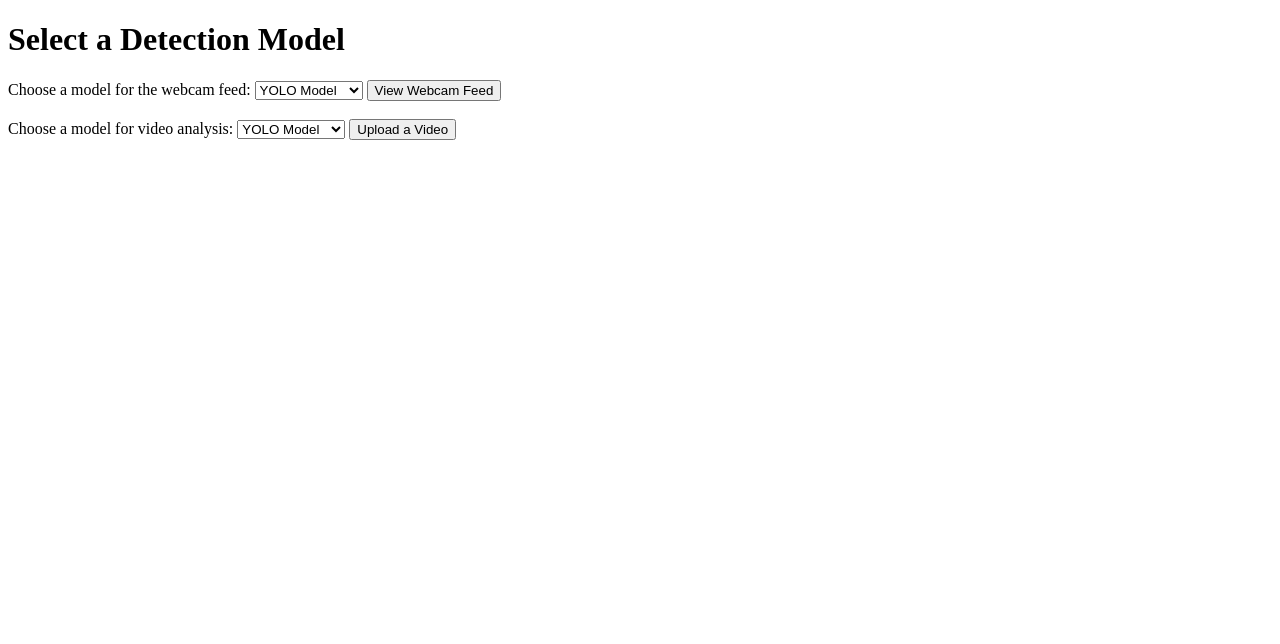
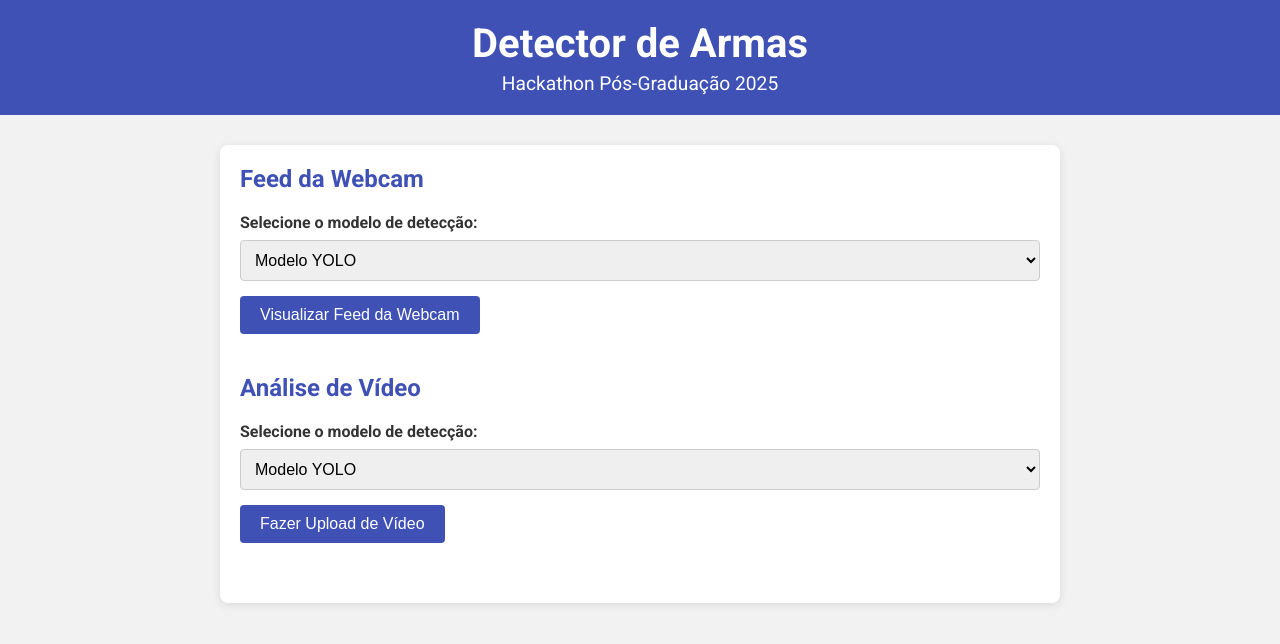
Before and after one commit to rodrigozanel/gun-detector, a Flask app: page / in a window 1280 px wide. Shown: the top 644 px of the page. Run offline with Flask 3, Linux system fonts and the light colour scheme.

Commit message:
Melhorando o layout

```diff
--- a/routes.py
+++ b/routes.py
@@ -40,6 +40,7 @@ def index():
 @app.route('/video_feed')
 def video_feed():
     model_name = request.args.get('model', 'yolo')
+    print(f"Using model We: {model_name}")
     detector = get_detector(model_name)
     video_controller = VideoController(0, detector, image_saver_webcam, save_interval=5)
     return Response(video_controller.generate_frames(),
@@ -49,7 +50,7 @@ def video_feed():
 def upload_video():
     if request.method == 'POST':
         file = request.files.get('video')
-        model_name = request.form.get('model', 'yolo')
+        model_name = request.form.get('model')
         detector = get_detector(model_name)
         if file:
             now = datetime.now()
@@ -65,5 +66,11 @@ def upload_video():
     # Render the upload page (create an upload.html template similarly if needed)
     return render_template('upload.html')
 
+@app.route('/view_feed')
+def view_feed():
+    model_name = request.args.get('model')
+    print(f"Using model View: {model_name}")
+    return render_template('video_view.html',  model=model_name)
+
 if __name__ == '__main__':
     app.run(host='0.0.0.0', port=5000)
--- a/templates/index.html
+++ b/templates/index.html
@@ -1,31 +1,109 @@
 <!DOCTYPE html>
-<html>
+<html lang="pt">
 <head>
-  <title>Detector Model Selection</title>
+  <meta charset="UTF-8">
+  <meta name="viewport" content="width=device-width, initial-scale=1">
+  <title>Detector de Armas - Hackathon Pós-Graduação</title>
+  <link rel="stylesheet" href="https://fonts.googleapis.com/css?family=Roboto:400,700">
+  <style>
+    /* Estilos Gerais */
+    body {
+      font-family: 'Roboto', sans-serif;
+      background: #f2f2f2;
+      margin: 0;
+      padding: 0;
+      color: #333;
+    }
+    header {
+      background: #3f51b5;
+      color: #fff;
+      padding: 20px;
+      text-align: center;
+    }
+    header h1 {
+      margin: 0;
+      font-size: 2.5em;
+    }
+    header p {
+      margin: 5px 0 0;
+      font-size: 1.2em;
+    }
+    .container {
+      max-width: 800px;
+      margin: 30px auto;
+      padding: 20px;
+      background: #fff;
+      border-radius: 8px;
+      box-shadow: 0 2px 10px rgba(0,0,0,0.1);
+    }
+    h2 {
+      color: #3f51b5;
+      margin-top: 0;
+    }
+    form {
+      margin-bottom: 30px;
+    }
+    label {
+      display: block;
+      margin-bottom: 8px;
+      font-weight: bold;
+    }
+    select, input[type="text"] {
+      width: 100%;
+      padding: 10px;
+      margin-bottom: 15px;
+      border: 1px solid #ccc;
+      border-radius: 4px;
+      font-size: 1em;
+    }
+    button {
+      padding: 10px 20px;
+      background: #3f51b5;
+      color: #fff;
+      border: none;
+      border-radius: 4px;
+      cursor: pointer;
+      font-size: 1em;
+      transition: background 0.3s ease;
+    }
+    button:hover {
+      background: #303f9f;
+    }
+    .form-section {
+      margin-bottom: 40px;
+    }
+  </style>
 </head>
 <body>
-  <h1>Select a Detection Model</h1>
-
-  <!-- Form for the Webcam Feed -->
-  <form action="/video_feed" method="get">
-    <label for="model">Choose a model for the webcam feed:</label>
+  <header>
+    <h1>Detector de Armas</h1>
+    <p>Hackathon Pós-Graduação 2025</p>
+  </header>
+  <div class="container">
+    <!-- Seção para o feed da webcam -->
+    <section class="form-section">
+      <h2>Feed da Webcam</h2>
+      <form action="/view_feed" method="get">
+        <label for="model">Selecione o modelo de detecção:</label>
         <select name="model" id="model">
-      <option value="yolo">YOLO Model</option>
-      <option value="custom">Custom Model</option>
+          <option value="yolo">Modelo YOLO</option>
+          <option value="custom">Modelo Personalizado</option>
         </select>
-    <button type="submit">View Webcam Feed</button>
+        <button type="submit">Visualizar Feed da Webcam</button>
       </form>
-
-  <br>
-
-  <!-- Form for the Video Upload -->
+    </section>
+    <!-- Seção para o upload de vídeo -->
+    <section class="form-section">
+      <h2>Análise de Vídeo</h2>
       <form action="/upload" method="get">
-    <label for="upload_model">Choose a model for video analysis:</label>
+        <label for="upload_model">Selecione o modelo de detecção:</label>
         <select name="model" id="upload_model">
-      <option value="yolo">YOLO Model</option>
-      <option value="custom">Custom Model</option>
+          <option value="yolo">Modelo YOLO</option>
+          <option value="custom">Modelo Personalizado</option>
         </select>
-    <button type="submit">Upload a Video</button>
+        <button type="submit">Fazer Upload de Vídeo</button>
       </form>
+    </section>
+  </div>
 </body>
 </html>
```
Also changed, not shown: templates/video_view.html (added, +66 -0 lines). Lines whose indentation alone changed are shown as unchanged.
